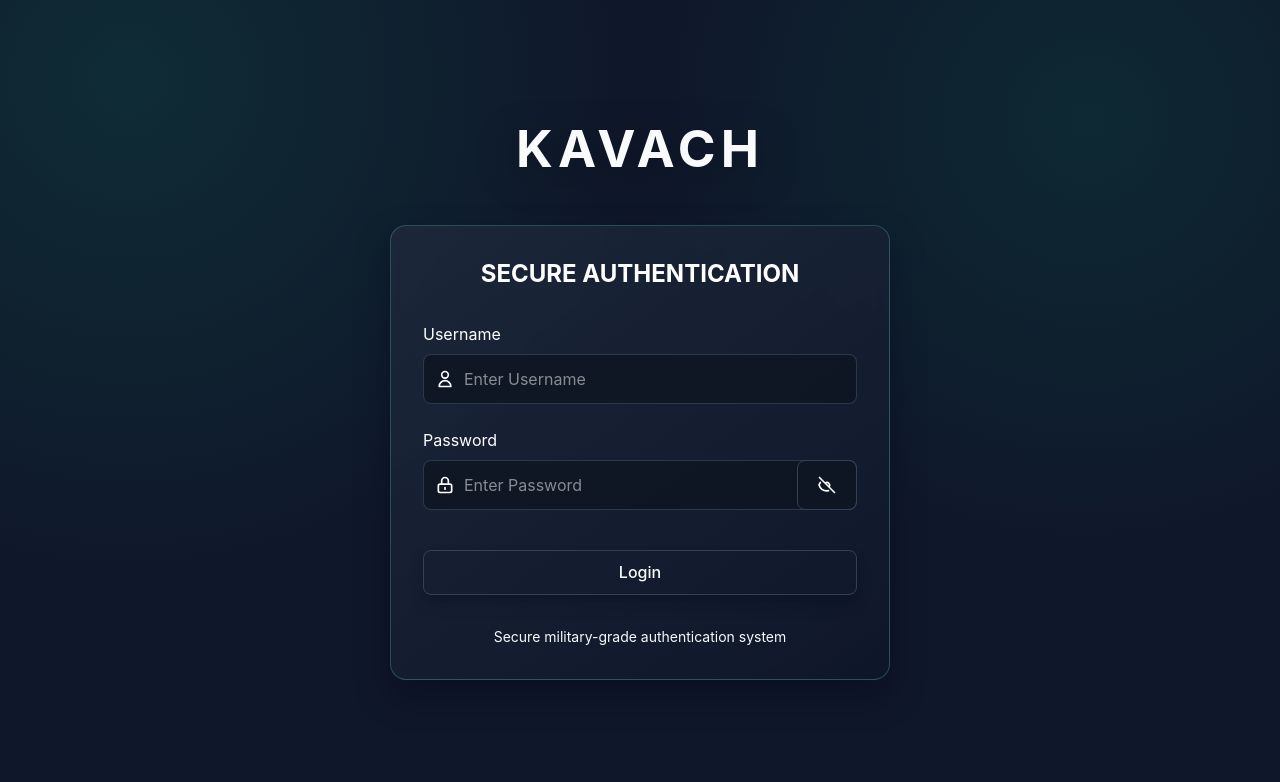
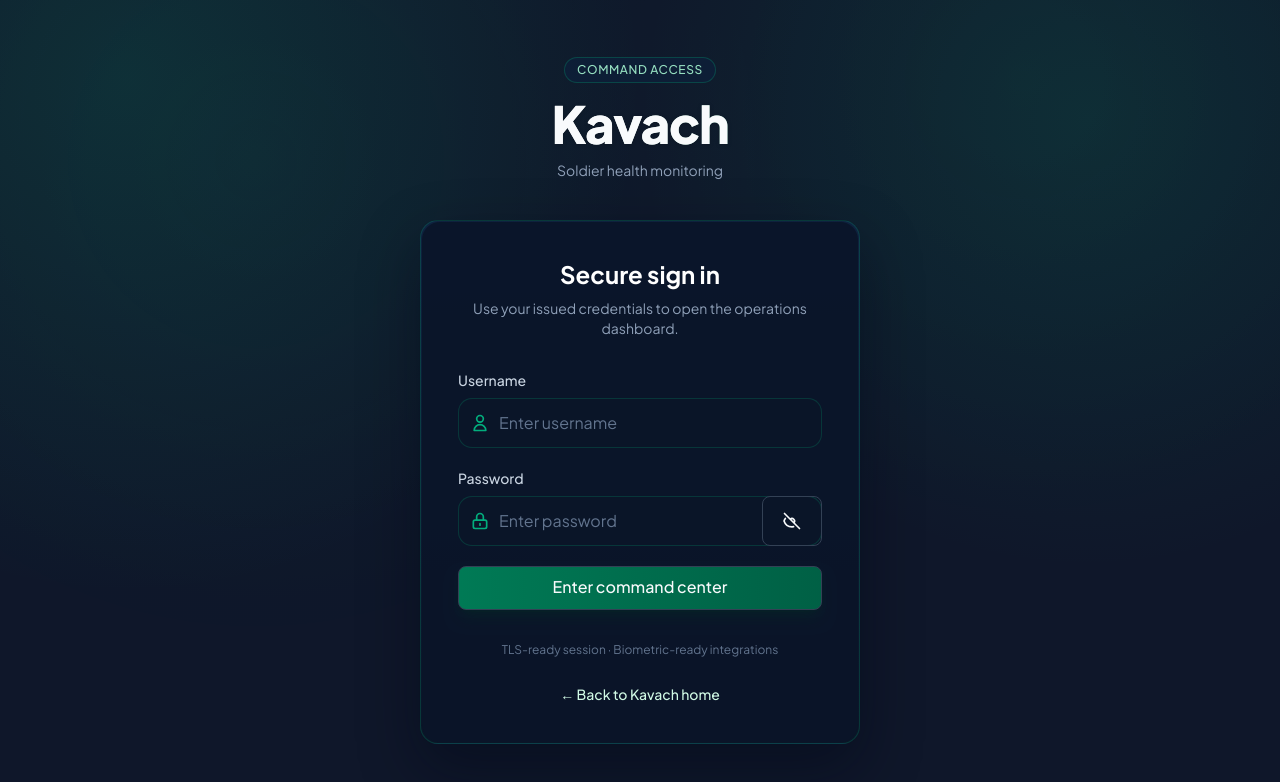
Before and after one commit to Himanshu1104K/KAVACH_HACHDATA, a React (Vite) app in the folder frontend/: page /login in a window 1280 px wide. Shown: the top 782 px of the page. Built offline with nearby package versions, Linux system fonts and the light colour scheme.

Commit message:
Enhance UI components with updated styles and new KavachMark component. Refactor NavBar and various graph components for improved visual consistency, and streamline layout in MainDash and Tactics pages.

```diff
--- a/frontend/src/components/DynamicGraph.jsx
+++ b/frontend/src/components/DynamicGraph.jsx
@@ -172,7 +172,7 @@ const DynamicGraph = ({ selectedMetric }) => {
   };
 
   return (
-    <div className="ui-panel p-6 hover:border-gray-medium transition-all duration-300 h-full">
+    <div className="ui-panel h-full p-6 transition-all duration-300 hover:border-emerald-500/30">
       <h3 className="ui-section-title text-white text-xl font-semibold mb-6">{formatMetricName(selectedMetric)} Metrics</h3>
       <div className="h-[350px] w-full">
         <Line options={options} data={data} />
--- a/frontend/src/components/EfficencyGraph.jsx
+++ b/frontend/src/components/EfficencyGraph.jsx
@@ -146,7 +146,7 @@ const EfficencyGraph = () => {
   };
 
   return (
-    <div className="ui-panel p-6 hover:border-gray-medium transition-all duration-300">
+    <div className="ui-panel p-6 transition-all duration-300 hover:border-emerald-500/30">
       <h3 className="ui-section-title text-white text-xl font-semibold mb-6">Soldiers Performance Analytics</h3>
       <div className="h-[350px] w-full">
         <Bar options={options} data={data} />
--- /dev/null
+++ b/frontend/src/components/KavachMark.tsx
@@ -0,0 +1,16 @@
+import React from "react";
+
+/** Same mark as landing nav: shield in emerald tile (h-10 w-10, icon h-5 w-5). */
+export function KavachMark({ className = "" }: { className?: string }) {
+  return (
+    <div
+      className={`grid h-10 w-10 shrink-0 place-items-center rounded-lg bg-emerald-900/80 text-emerald-200 ring-1 ring-emerald-500/30 ${className}`}
+      aria-hidden
+    >
+      <svg className="h-5 w-5" viewBox="0 0 24 24" fill="none" stroke="currentColor" strokeWidth="1.8">
+        <path d="M12 3l7 3v6c0 5-3.5 8-7 9-3.5-1-7-4-7-9V6l7-3z" />
+        <path d="M9 12l2 2 4-4" />
+      </svg>
+    </div>
+  );
+}
--- a/frontend/src/components/StrikeGraph.jsx
+++ b/frontend/src/components/StrikeGraph.jsx
@@ -165,7 +165,7 @@ const StrikeGraph = () => {
   };
 
   return (
-    <div className="ui-panel p-6 hover:border-gray-medium transition-all duration-300">
+    <div className="ui-panel p-6 transition-all duration-300 hover:border-emerald-500/30">
       <h3 className="ui-section-title text-white text-xl font-semibold mb-6">
         Strike Success Probability
       </h3>
--- a/frontend/src/components/StrikeList.jsx
+++ b/frontend/src/components/StrikeList.jsx
@@ -26,7 +26,7 @@ function StrikeList() {
         {sortedSoldiers.length > 0
           ? sortedSoldiers.map((soldier) => (
               <div
-                className="bg-[linear-gradient(145deg,rgba(30,41,59,0.86),rgba(15,23,42,0.94))] rounded-xl p-4 border border-[rgba(110,231,183,0.2)] hover:border-[rgba(110,231,183,0.42)] transition-all duration-300 shadow-lg transform hover:scale-105 cursor-pointer"
+                className="cursor-pointer transform rounded-xl border border-emerald-500/12 bg-[linear-gradient(145deg,rgba(30,41,59,0.9),rgba(15,23,42,0.96))] p-4 shadow-lg transition-all duration-300 hover:border-emerald-400/35 hover:shadow-emerald-950/15 hover:scale-[1.02]"
                 key={soldier.id}
                 onClick={() => navigate(`/SingleSol/${soldier.id}`)}
               >
--- a/frontend/src/components/ui/fin-tech-landing-page.tsx
+++ b/frontend/src/components/ui/fin-tech-landing-page.tsx
@@ -1,5 +1,6 @@
 import React from "react";
 import { Link } from "react-router-dom";
+import { KavachMark } from "../KavachMark";
 import { KavachFooter } from "./kavach-footer";
 
 const IconShieldCheck = ({ className = "" }) => (
@@ -208,10 +209,8 @@ export default function KavachLandingPage() {
       <div className="font-jakarta">
         <nav className="mx-auto flex w-full max-w-7xl items-center justify-between px-5 py-6">
           <div className="flex items-center gap-3">
-            <div className="grid h-10 w-10 place-items-center rounded-lg bg-emerald-900/80 text-emerald-200 ring-1 ring-emerald-500/30">
-              <IconShieldCheck className="h-5 w-5" />
-            </div>
-            <span className="text-lg font-semibold tracking-wide">Kavach</span>
+            <KavachMark />
+            <span className="text-lg font-semibold tracking-wide text-[#e8f2ff]">Kavach</span>
           </div>
           <div className="flex items-center gap-2">
             <Link
--- a/frontend/src/pages/LoginPage.jsx
+++ b/frontend/src/pages/LoginPage.jsx
@@ -1,4 +1,5 @@
 import { useContext, useState, useEffect } from "react";
+import { Link } from "react-router-dom";
 import { AuthContext } from "../MainComponent";
 
 const LoginPage = () => {
@@ -10,7 +11,6 @@ const LoginPage = () => {
   const [showPassword, setShowPassword] = useState(false);
   const [animateIn, setAnimateIn] = useState(false);
 
-  // Trigger animation after component mount
   useEffect(() => {
     const timer = setTimeout(() => {
       setAnimateIn(true);
@@ -18,7 +18,6 @@ const LoginPage = () => {
     return () => clearTimeout(timer);
   }, []);
 
-  // Clear error message when user or password changes
   useEffect(() => {
     if (error) setError("");
   }, [user, pass]);
@@ -28,7 +27,6 @@ const LoginPage = () => {
     setLoading(true);
     setError("");
 
-    // Simulate network request with timeout
     setTimeout(() => {
       if (user === userName && pass === password) {
         setAutenticated(true);
@@ -39,94 +37,174 @@ const LoginPage = () => {
     }, 800);
   };
 
+  const inputClass =
+    "w-full rounded-xl border border-emerald-500/20 bg-[#0a1628]/90 py-3 pl-10 pr-3 text-[#e8f2ff] placeholder:text-slate-500 outline-none transition focus:border-emerald-400/45 focus:ring-2 focus:ring-emerald-500/25";
+
   return (
-    <div className="ui-shell min-h-screen flex items-center justify-center">
-      <div className={`flex flex-col items-center transition-opacity duration-1000 ${animateIn ? 'opacity-100' : 'opacity-0'}`}>
-        <div className="mb-12 text-center">
-          <h1 className="text-6xl font-bold text-white tracking-widest drop-shadow-[0_8px_20px_rgba(0,0,0,0.35)]">KAVACH</h1>
+    <div className="ui-shell relative min-h-screen overflow-hidden">
+      <style>{`
+        @import url('https://fonts.googleapis.com/css2?family=Plus+Jakarta+Sans:wght@400;500;600;700;800&display=swap');
+        .font-jakarta { font-family: 'Plus Jakarta Sans', ui-sans-serif, system-ui; }
+      `}</style>
+      <div
+        className="pointer-events-none absolute inset-0 opacity-[0.35]"
+        aria-hidden
+        style={{
+          backgroundImage: `radial-gradient(circle at 20% 20%, rgba(16,185,129,0.12), transparent 42%),
+            radial-gradient(circle at 80% 10%, rgba(52,211,153,0.1), transparent 38%)`,
+        }}
+      />
+      <div
+        className={`font-jakarta relative z-10 flex min-h-screen flex-col items-center justify-center px-4 py-12 transition-opacity duration-700 ${animateIn ? "opacity-100" : "opacity-0"}`}
+      >
+        <div className="mb-10 text-center">
+          <p className="mb-3 inline-flex rounded-full border border-emerald-500/25 bg-[#0d203a]/80 px-3 py-1 text-xs font-medium tracking-wider text-emerald-200/90">
+            COMMAND ACCESS
+          </p>
+          <h1 className="bg-gradient-to-r from-white via-emerald-50 to-emerald-200/80 bg-clip-text text-5xl font-extrabold tracking-tight text-transparent drop-shadow-sm sm:text-6xl">
+            Kavach
+          </h1>
+          <p className="mt-2 text-sm text-slate-400">Soldier health monitoring</p>
         </div>
 
-        <div className="w-[500px] ui-panel overflow-hidden">
-          <div className="p-8">
-            <h2 className="text-2xl font-bold text-center text-white mb-8">SECURE AUTHENTICATION</h2>
+        <div className="w-full max-w-[440px] overflow-hidden rounded-2xl border border-emerald-500/20 bg-gradient-to-b from-[#0f223f]/95 to-[#0a1628]/98 p-px shadow-[0_24px_60px_rgba(2,6,23,0.45)] backdrop-blur-md">
+          <div className="rounded-2xl bg-[#0b1528]/90 p-8 sm:p-9">
+            <h2 className="text-center text-xl font-bold text-white sm:text-2xl">
+              Secure sign in
+            </h2>
+            <p className="mt-2 text-center text-sm text-slate-400">
+              Use your issued credentials to open the operations dashboard.
+            </p>
 
-            <form onSubmit={handleLogin} className="space-y-6">
+            <form onSubmit={handleLogin} className="mt-8 space-y-5">
               <div className="space-y-2">
-                <label className="block text-white text-left">Username</label>
+                <label className="block text-left text-sm font-medium text-slate-300">
+                  Username
+                </label>
                 <div className="relative">
-                  <div className="absolute inset-y-0 left-0 pl-3 flex items-center pointer-events-none">
-                    <svg className="h-5 w-5 text-white" fill="none" stroke="currentColor" viewBox="0 0 24 24" xmlns="http://www.w3.org/2000/svg">
-                      <path strokeLinecap="round" strokeLinejoin="round" strokeWidth="2" d="M16 7a4 4 0 11-8 0 4 4 0 018 0zM12 14a7 7 0 00-7 7h14a7 7 0 00-7-7z"></path>
+                  <div className="pointer-events-none absolute inset-y-0 left-0 flex items-center pl-3">
+                    <svg
+                      className="h-5 w-5 text-emerald-400/80"
+                      fill="none"
+                      stroke="currentColor"
+                      viewBox="0 0 24 24"
+                    >
+                      <path
+                        strokeLinecap="round"
+                        strokeLinejoin="round"
+                        strokeWidth="2"
+                        d="M16 7a4 4 0 11-8 0 4 4 0 018 0zM12 14a7 7 0 00-7 7h14a7 7 0 00-7-7z"
+                      />
                     </svg>
                   </div>
                   <input
                     type="text"
                     value={user}
                     onChange={(e) => setUser(e.target.value)}
-                    placeholder="Enter Username"
-                    className="bg-[rgba(15,23,36,0.9)] text-white w-full pl-10 pr-3 py-3 rounded-md border border-[rgba(180,241,235,0.16)] focus:outline-none focus:ring-1 focus:ring-gray-light"
+                    placeholder="Enter username"
+                    className={inputClass}
                     required
                   />
                 </div>
               </div>
 
               <div className="space-y-2">
-                <label className="block text-white text-left">Password</label>
+                <label className="block text-left text-sm font-medium text-slate-300">
+                  Password
+                </label>
                 <div className="relative">
-                  <div className="absolute inset-y-0 left-0 pl-3 flex items-center pointer-events-none">
-                    <svg className="h-5 w-5 text-white" fill="none" stroke="currentColor" viewBox="0 0 24 24" xmlns="http://www.w3.org/2000/svg">
-                      <path strokeLinecap="round" strokeLinejoin="round" strokeWidth="2" d="M12 15v2m-6 4h12a2 2 0 002-2v-6a2 2 0 00-2-2H6a2 2 0 00-2 2v6a2 2 0 002 2zm10-10V7a4 4 0 00-8 0v4h8z"></path>
+                  <div className="pointer-events-none absolute inset-y-0 left-0 flex items-center pl-3">
+                    <svg
+                      className="h-5 w-5 text-emerald-400/80"
+                      fill="none"
+                      stroke="currentColor"
+                      viewBox="0 0 24 24"
+                    >
+                      <path
+                        strokeLinecap="round"
+                        strokeLinejoin="round"
+                        strokeWidth="2"
+                        d="M12 15v2m-6 4h12a2 2 0 002-2v-6a2 2 0 00-2-2H6a2 2 0 00-2 2v6a2 2 0 002 2zm10-10V7a4 4 0 00-8 0v4h8z"
+                      />
                     </svg>
                   </div>
                   <input
                     type={showPassword ? "text" : "password"}
                     value={pass}
                     onChange={(e) => setPass(e.target.value)}
-                    placeholder="Enter Password"
-                    className="bg-[rgba(15,23,36,0.9)] text-white w-full pl-10 pr-10 py-3 rounded-md border border-[rgba(180,241,235,0.16)] focus:outline-none focus:ring-1 focus:ring-gray-light"
+                    placeholder="Enter password"
+                    className={`${inputClass} pr-11`}
                     required
                   />
                   <button
                     type="button"
-                    className="absolute inset-y-0 right-0 pr-3 flex items-center"
+                    className="absolute inset-y-0 right-0 flex items-center rounded-r-xl pr-3 text-slate-400 hover:text-emerald-200"
                     onClick={() => setShowPassword(!showPassword)}
                   >
-                    <svg className="h-5 w-5 text-white" fill="none" stroke="currentColor" viewBox="0 0 24 24" xmlns="http://www.w3.org/2000/svg">
-                      <path strokeLinecap="round" strokeLinejoin="round" strokeWidth="2" d={showPassword
+                    <svg className="h-5 w-5" fill="none" stroke="currentColor" viewBox="0 0 24 24">
+                      <path
+                        strokeLinecap="round"
+                        strokeLinejoin="round"
+                        strokeWidth="2"
+                        d={
+                          showPassword
                             ? "M15 12a3 3 0 11-6 0 3 3 0 016 0z M2.458 12C3.732 7.943 7.523 5 12 5c4.478 0 8.268 2.943 9.542 7-1.274 4.057-5.064 7-9.542 7-4.477 0-8.268-2.943-9.542-7z"
                             : "M13.875 18.825A10.05 10.05 0 0112 19c-4.478 0-8.268-2.943-9.543-7a9.97 9.97 0 011.563-3.029m5.858.908a3 3 0 114.243 4.243M9.878 9.878l4.242 4.242M9.88 9.88l-3.29-3.29m7.532 7.532l3.29 3.29M3 3l18 18"
-                      }></path>
+                        }
+                      />
                     </svg>
                   </button>
                 </div>
               </div>
 
               {error && (
-                <div className="text-center">
-                  <p className="text-red-500 text-sm">{error}</p>
+                <div className="rounded-lg border border-rose-500/30 bg-rose-950/30 px-3 py-2 text-center text-sm text-rose-200">
+                  {error}
                 </div>
               )}
 
-              <div className="pt-4">
               <button
                 type="submit"
                 disabled={loading}
-                  className="w-full py-3 bg-gray-medium hover:bg-gray-light text-white font-semibold rounded-md transition-all duration-200 shadow-lg shadow-[rgba(8,16,30,0.35)]"
+                className="w-full rounded-full bg-gradient-to-r from-emerald-700 to-emerald-800 py-3.5 text-sm font-semibold text-white shadow-lg shadow-emerald-950/35 transition hover:from-emerald-600 hover:to-emerald-700 disabled:opacity-70"
               >
                 {loading ? (
-                    <svg className="animate-spin h-5 w-5 mx-auto text-white" xmlns="http://www.w3.org/2000/svg" fill="none" viewBox="0 0 24 24">
-                      <circle className="opacity-25" cx="12" cy="12" r="10" stroke="currentColor" strokeWidth="4"></circle>
-                      <path className="opacity-75" fill="currentColor" d="M4 12a8 8 0 018-8V0C5.373 0 0 5.373 0 12h4zm2 5.291A7.962 7.962 0 014 12H0c0 3.042 1.135 5.824 3 7.938l3-2.647z"></path>
+                  <svg
+                    className="mx-auto h-5 w-5 animate-spin text-white"
+                    xmlns="http://www.w3.org/2000/svg"
+                    fill="none"
+                    viewBox="0 0 24 24"
+                  >
+                    <circle
+                      className="opacity-25"
+                      cx="12"
+                      cy="12"
+                      r="10"
+                      stroke="currentColor"
+                      strokeWidth="4"
+                    />
+                    <path
+                      className="opacity-75"
+                      fill="currentColor"
+                      d="M4 12a8 8 0 018-8V0C5.373 0 0 5.373 0 12h4zm2 5.291A7.962 7.962 0 014 12H0c0 3.042 1.135 5.824 3 7.938l3-2.647z"
+                    />
                   </svg>
                 ) : (
-                    "Login"
+                  "Enter command center"
                 )}
               </button>
-              </div>
             </form>
 
-            <div className="text-center mt-8">
-              <p className="text-gray-accent text-sm">Secure military-grade authentication system</p>
+            <p className="mt-8 text-center text-xs text-slate-500">
+              TLS-ready session · Biometric-ready integrations
+            </p>
+            <div className="mt-6 text-center">
+              <Link
+                to="/"
+                className="text-sm font-medium text-emerald-300/90 underline-offset-4 transition hover:text-emerald-200 hover:underline"
+              >
+                ← Back to Kavach home
+              </Link>
             </div>
           </div>
         </div>
--- a/frontend/src/pages/MainDash.jsx
+++ b/frontend/src/pages/MainDash.jsx
@@ -8,22 +8,21 @@ const MainDash = () => {
   return (
     <div className="ui-shell min-h-screen">
       <NavBar />
-      <div className="container mx-auto px-4 pt-24 pb-8">
+      <div className="mx-auto max-w-7xl px-4 pb-10 pt-16 sm:px-5 sm:pt-20">
         <PageTransition>
-          <h1 className="mainDH text-center text-5xl font-bold text-white mb-10">
-            MAIN DASHBOARD
-          </h1>
+          <header className="mb-8 text-center sm:mb-10">
+            <h1 className="mx-auto max-w-2xl text-2xl font-semibold tracking-tight sm:text-3xl md:text-4xl">
+              <span className="bg-gradient-to-r from-white via-[#e8f2ff] to-emerald-200/85 bg-clip-text text-transparent">
+                Operations dashboard
+              </span>
+            </h1>
+            <div
+              className="mx-auto mt-4 h-px w-20 bg-gradient-to-r from-transparent via-emerald-400/45 to-transparent sm:mt-5 sm:w-24"
+              aria-hidden
+            />
+          </header>
 
-          {/* Quick Navigation - Demonstrates smooth scrolling */}
-          <div className="flex justify-center mb-8">
-            <div className="ui-nav-pill rounded-xl p-2 inline-flex gap-3">
-              <a href="#efficiency" className="text-gray-lightest hover:text-white hover:bg-gray-dark px-4 py-2 rounded-md transition-all duration-200">Efficiency</a>
-              <a href="#strikes" className="text-gray-lightest hover:text-white hover:bg-gray-dark px-4 py-2 rounded-md transition-all duration-200">Strikes</a>
-              <a href="#strike-list" className="text-gray-lightest hover:text-white hover:bg-gray-dark px-4 py-2 rounded-md transition-all duration-200">Strike List</a>
-            </div>
-          </div>
-
-          <div className="grid grid-cols-1 lg:grid-cols-2 gap-8 mb-10">
+          <div className="mb-10 grid grid-cols-1 gap-8 lg:grid-cols-2">
             <div id="efficiency" className="scroll-mt-32">
               <EfficencyGraph />
             </div>
@@ -32,17 +31,11 @@ const MainDash = () => {
             </div>
           </div>
 
-          <div id="strike-list" className="ui-panel p-8 hover:border-gray-medium transition-all duration-300 scroll-mt-32">
+          <div
+            id="strike-list"
+            className="ui-panel scroll-mt-32 p-6 transition hover:border-emerald-500/30 sm:p-8"
+          >
             <StrikeList />
-          </div>
-
-          {/* Back to top button */}
-          <div className="flex justify-center mt-10">
-            <a href="#" className="bg-gray-medium hover:bg-gray-light text-white rounded-full p-3 shadow-lg transition-all duration-300 hover:shadow-xl">
-              <svg className="w-6 h-6" fill="none" stroke="currentColor" viewBox="0 0 24 24" xmlns="http://www.w3.org/2000/svg">
-                <path strokeLinecap="round" strokeLinejoin="round" strokeWidth="2" d="M5 10l7-7m0 0l7 7m-7-7v18"></path>
-              </svg>
-            </a>
           </div>
         </PageTransition>
       </div>
```
Also changed, not shown: frontend/src/components/CardUpper.jsx (+4 -4 lines), frontend/src/components/NavBar.jsx (+123 -120 lines), frontend/src/pages/SingleSol.jsx (+13 -6 lines), frontend/src/pages/Tactics.jsx (+21 -22 lines). Lines whose indentation alone changed are shown as unchanged.
